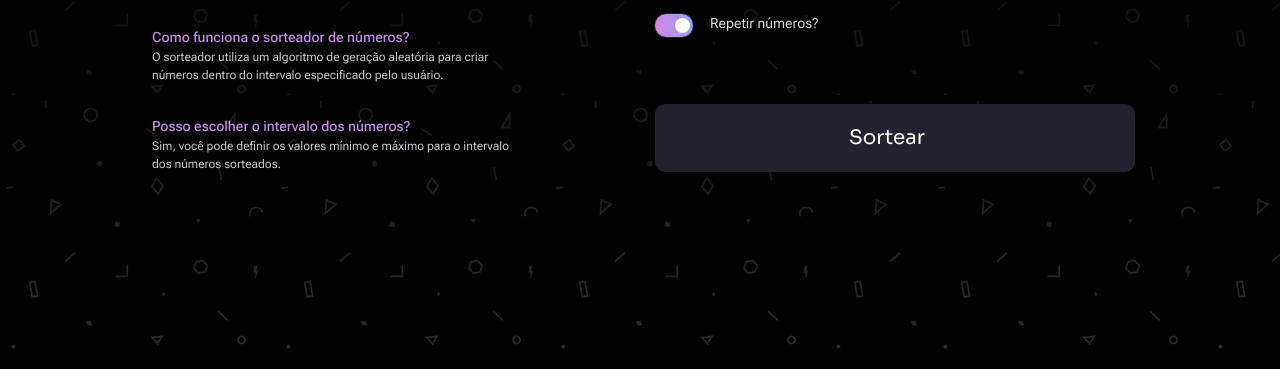
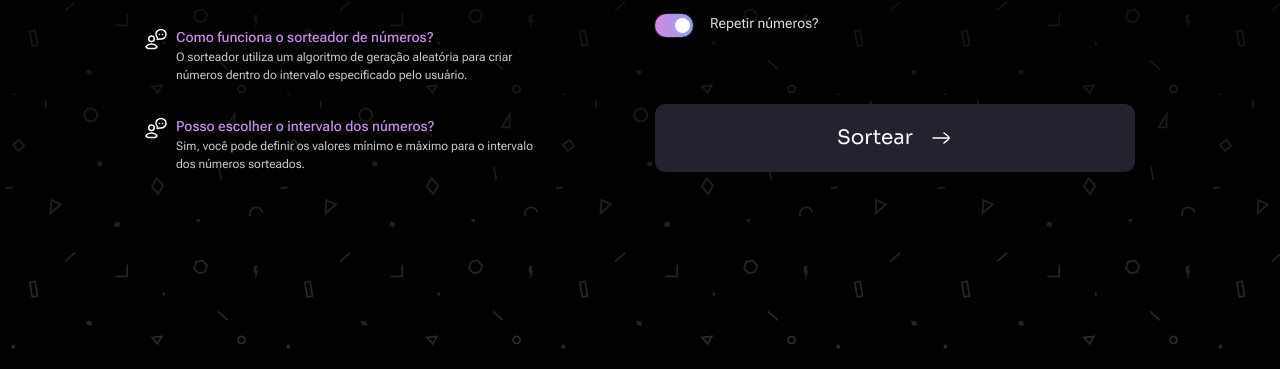
Before and after one commit to caiosantosxp/sorteador-numeros, a plain HTML site: page index.html in a window 1280 px wide. Shown: the part 431-800 px from the top of the page. Drawn offline with Linux system fonts and the light colour scheme; the site is published under a folder, as on GitHub Pages, so addresses that start at the root find nothing.

Commit message:
ajustes nos icones

```diff
--- a/index.html
+++ b/index.html
@@ -66,7 +66,7 @@
           <div class="button-container">
             <button id="send-button">
               Sortear
-              <img src="/assets/Seta.svg" alt="">
+              <img src="./assets/Seta.svg" alt="">
             </button>
           </div>
     </div>
@@ -89,7 +89,7 @@
       <div class="button-try">
           <button id="try-button">
             Sortear Novamente
-            <img src="/assets/try.svg" alt="">
+            <img src="./assets/try.svg" alt="">
           </button>
       </div>
     </div>
@@ -97,7 +97,7 @@
     <div class="secondary-container">
 
           <div class="box">
-            <img src="/assets/user-chat.svg" alt="">
+            <img src="./assets/user-chat.svg" alt="">
             <div>
               <h1>Como funciona o sorteador de números?</h1>
               <p>O sorteador utiliza um algoritmo de geração aleatória para criar números dentro do intervalo especificado pelo usuário.</p>
@@ -105,7 +105,7 @@
           </div>
 
           <div class="box">
-            <img src="/assets/user-chat.svg" alt="">
+            <img src="./assets/user-chat.svg" alt="">
             <div>
               <h1>Posso escolher o intervalo dos números?</h1>
               <p>Sim, você pode definir os valores mínimo e máximo para o intervalo dos números sorteados.</p>
```
